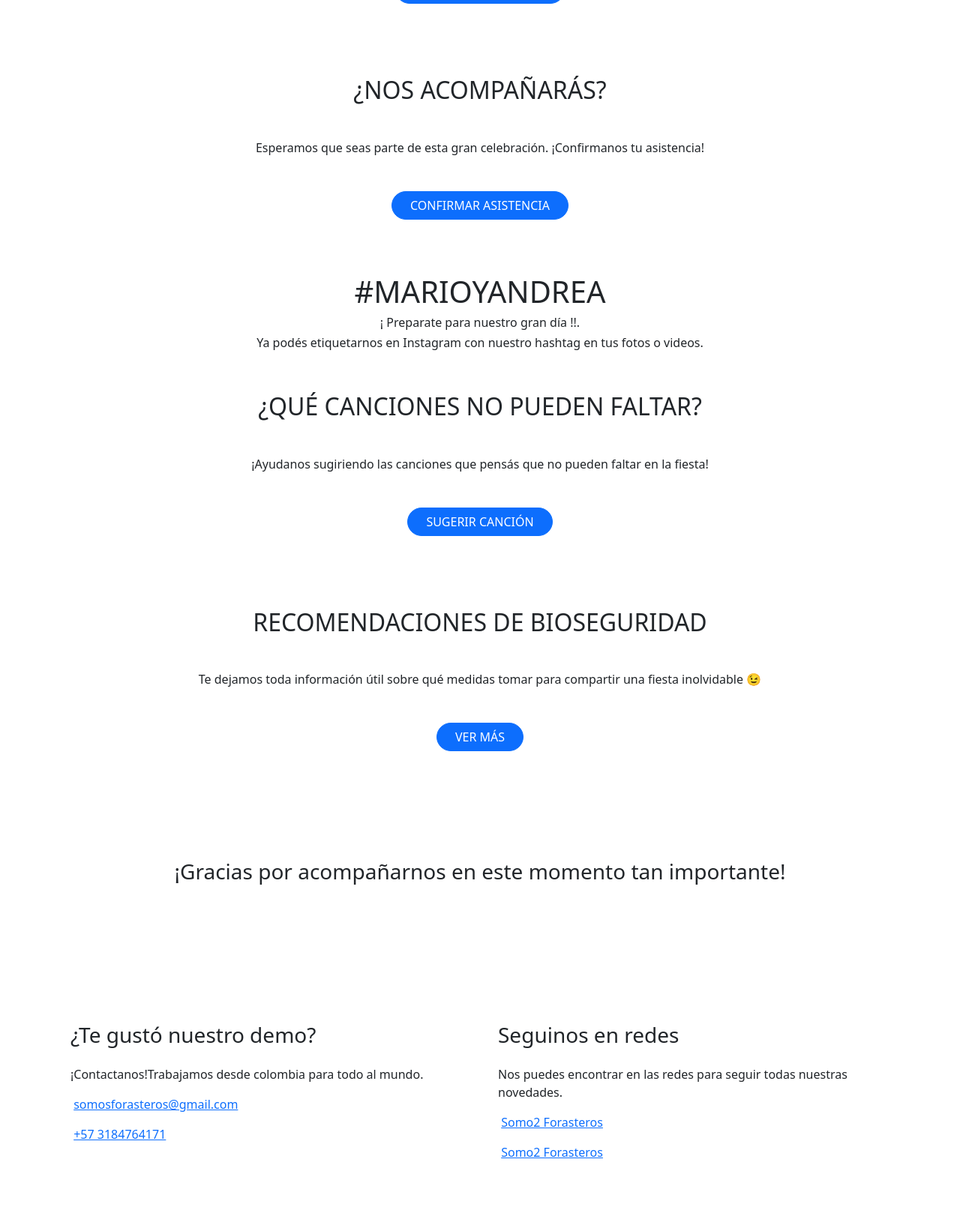
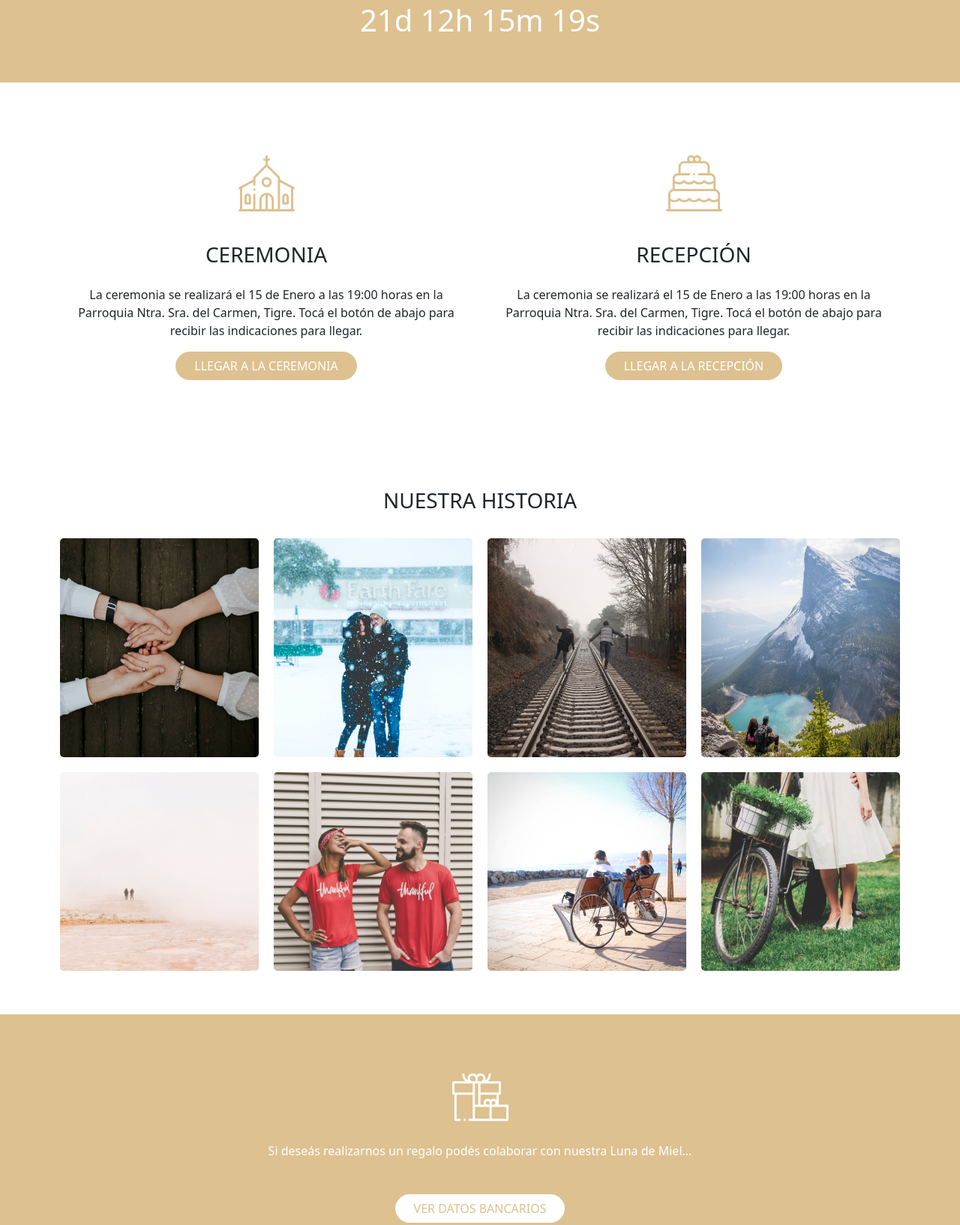
Before and after one commit to cristiankmb/marioyandrea, a plain HTML site: page index.html in a window 1280 px wide. Shown: the part 890-2524 px from the top of the page at 75% size. Drawn offline with nearby package versions, Linux system fonts and the light colour scheme; the site is published under a folder, as on GitHub Pages, so addresses that start at the root find nothing.

Commit message:
Try to fix path

```diff
--- a/index.html
+++ b/index.html
@@ -9,9 +9,9 @@
     <!-- Bootstrap CSS -->
     <link href="https://cdn.jsdelivr.net/npm/bootstrap@5.0.2/dist/css/bootstrap.min.css" rel="stylesheet" integrity="sha384-EVSTQN3/azprG1Anm3QDgpJLIm9Nao0Yz1ztcQTwFspd3yD65VohhpuuCOmLASjC" crossorigin="anonymous">
     <!-- Custom CSS -->
-    <link href="/css/style.css" rel="stylesheet" />
+    <link href="./css/style.css" rel="stylesheet" />
     <title>M&A</title>
-    <link rel="icon" type="image/x-icon" href="/images/favicon.ico">
+    <link rel="icon" type="image/x-icon" href="./images/favicon.ico">
 </head>
 
 <body>
@@ -27,7 +27,7 @@
         <div class="container">
             <div class="row">
                 <div class="col-sm-12 col-md-6 p-4 text-center">
-                    <img src="/images/icons/outline-church.svg" alt="" class="icon">
+                    <img src="./images/icons/outline-church.svg" alt="" class="icon">
                     <h3 class="fw-light py-3">CEREMONIA</h3>
                     <p class="fw-lighter">La ceremonia se realizará el 15 de Enero a las 19:00 horas en la Parroquia Ntra. Sra. del Carmen, Tigre. Tocá el botón de abajo para recibir las indicaciones para llegar.</p>
                     <div class="d-grid gap-2 d-md-block">
@@ -35,7 +35,7 @@
                     </div>
                 </div>
                 <div class="col-sm-12 col-md-6 p-4 text-center">
-                    <img src="/images/icons/outline-cake.svg" alt="" class="icon">
+                    <img src="./images/icons/outline-cake.svg" alt="" class="icon">
                     <h3 class="fw-light py-3">RECEPCIÓN</h3>
                     <p class="fw-lighter">La ceremonia se realizará el 15 de Enero a las 19:00 horas en la Parroquia Ntra. Sra. del Carmen, Tigre. Tocá el botón de abajo para recibir las indicaciones para llegar.</p>
                     <div class="d-grid gap-2 d-md-block">
@@ -50,35 +50,35 @@
             <h3 class="fw-light my-4 text-center">NUESTRA HISTORIA</h3>
             <div class="row">
                 <div class="col-gallery col-sm-12 col-md-6 col-lg-3">
-                    <img src="/images/gallery/00GALLERY.jpg" alt="">
+                    <img src="./images/gallery/00GALLERY.jpg" alt="">
                 </div>
                 <div class="col-gallery col-sm-12 col-md-6 col-lg-3">
-                    <img src="/images/gallery/01GALLERY.jpg" alt="">
+                    <img src="./images/gallery/01GALLERY.jpg" alt="">
                 </div>
                 <div class="col-gallery col-sm-12 col-md-6 col-lg-3">
-                    <img src="/images/gallery/02GALLERY.jpg" alt="">
+                    <img src="./images/gallery/02GALLERY.jpg" alt="">
                 </div>
                 <div class="col-gallery col-sm-12 col-md-6 col-lg-3">
-                    <img src="/images/gallery/03GALLERY.jpg" alt="">
+                    <img src="./images/gallery/03GALLERY.jpg" alt="">
                 </div>
                 <div class="col-gallery col-sm-12 col-md-6 col-lg-3">
-                    <img src="/images/gallery/04GALLERY.jpg" alt="">
+                    <img src="./images/gallery/04GALLERY.jpg" alt="">
                 </div>
                 <div class="col-gallery col-sm-12 col-md-6 col-lg-3">
-                    <img src="/images/gallery/05GALLERY.jpg" alt="">
+                    <img src="./images/gallery/05GALLERY.jpg" alt="">
                 </div>
                 <div class="col-gallery col-sm-12 col-md-6 col-lg-3">
-                    <img src="/images/gallery/06GALLERY.jpg" alt="">
+                    <img src="./images/gallery/06GALLERY.jpg" alt="">
                 </div>
                 <div class="col-gallery col-sm-12 col-md-6 col-lg-3">
-                    <img src="/images/gallery/07GALLERY.jpg" alt="">
+                    <img src="./images/gallery/07GALLERY.jpg" alt="">
                 </div>
             </div>
         </div>
     </section>
     <section class="section-gifts py-5">
         <div class="container text-center">
-            <img src="/images/icons/outline-gift.svg" alt="" class="icon">
+            <img src="./images/icons/outline-gift.svg" alt="" class="icon">
             <h6 class="fw-light mb-5">Si deseás realizarnos un regalo podés colaborar con nuestra Luna de Miel...</h6>
             <div class="d-grid gap-2 d-md-block">
                 <button class="btn btn-primary btn-ceremony rounded-pill px-4" type="button" data-bs-toggle="modal" data-bs-target="#modal-bank-data">VER DATOS BANCARIOS</button>
@@ -96,7 +96,7 @@
     </section>
     <section class="section-parallax-hashtag">
         <div class="container text-center">
-            <img src="/images/icons/solid-ig.svg" alt="">
+            <img src="./images/icons/solid-ig.svg" alt="">
             <h1>#MARIOYANDREA</h1>
             <h6 class="fw-light">¡ Preparate para nuestro gran día !!.</h6>
             <h6 class="fw-light">Ya podés etiquetarnos en Instagram con nuestro hashtag en tus fotos o videos.</h6>
@@ -132,11 +132,11 @@
                     <h3 class="fw-light py-3">¿Te gustó nuestro demo?</h3>
                     <p class="fw-lighter">¡Contactanos!Trabajamos desde colombia para todo al mundo.</p>
                     <div class="mb-3">
-                        <img src="/images/icons/outline-em.svg" alt="" class="icon">
+                        <img src="./images/icons/outline-em.svg" alt="" class="icon">
                         <a href="mailto: somosforasteros@gmail.com" class="">somosforasteros@gmail.com</a>
                     </div>
                     <div class="mb-3">
-                        <img src="/images/icons/outline-wa.svg" alt="" class="icon">
+                        <img src="./images/icons/outline-wa.svg" alt="" class="icon">
                         <a href="https://wa.me/573184764171" class="">+57 3184764171</a>
                     </div>
                 </div>
@@ -144,11 +144,11 @@
                     <h3 class="fw-light py-3">Seguinos en redes</h3>
                     <p class="fw-lighter">Nos puedes encontrar en las redes para seguir todas nuestras novedades.</p>
                     <div class="mb-3">
-                        <img src="/images/icons/outline-fb.svg" alt="" class="icon">
+                        <img src="./images/icons/outline-fb.svg" alt="" class="icon">
                         <a href="https://www.instagram.com/somos2forasteros/" class="">Somo2 Forasteros</a>
                     </div>
                     <div class="mb-3">
-                        <img src="/images/icons/outline-ig.svg" alt="" class="icon">
+                        <img src="./images/icons/outline-ig.svg" alt="" class="icon">
                         <a href="https://www.instagram.com/somos2forasteros/" class="">Somo2 Forasteros</a>
                     </div>
                 </div>
@@ -178,7 +178,7 @@
     <!-- Bootstrap Bundle with Popper -->
     <script src="https://cdn.jsdelivr.net/npm/bootstrap@5.0.2/dist/js/bootstrap.bundle.min.js" integrity="sha384-MrcW6ZMFYlzcLA8Nl+NtUVF0sA7MsXsP1UyJoMp4YLEuNSfAP+JcXn/tWtIaxVXM" crossorigin="anonymous"></script>
     <!-- Custom JS:  -->
-    <script src="/js/tools.js"></script>
+    <script src="./js/tools.js"></script>
 </body>
 
 </html>
```
